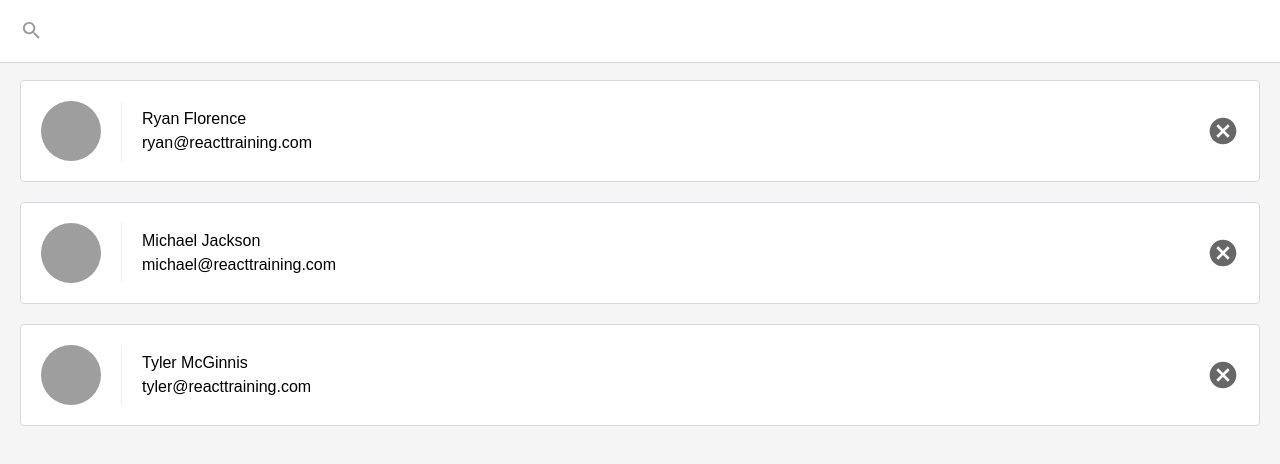
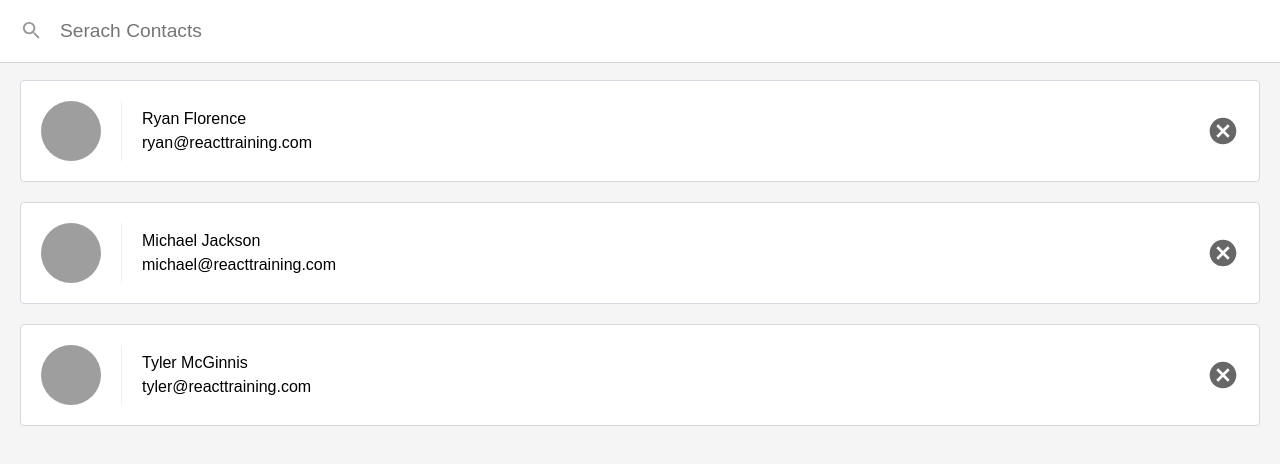
Before and after one commit to vkumar04/contacts-app, a React (Create React App) app: page / in a window 1280 px wide. Shown: the top 464 px of the page. Built offline with nearby package versions, Linux system fonts and the light colour scheme.

Commit message:
added update query function

```diff
--- a/src/ListContacts.jsx
+++ b/src/ListContacts.jsx
@@ -11,11 +11,15 @@ class ListContacts extends Component {
     query: ''
   }
 
+  updateQuery = (query) => {
+    this.setState({query: query.trim()})
+  }
+
   render() {
     return (
      <div className='list-contacts'>
        <div className='list-contacts-top'>
-        <input type='text' className='search-contacts'/>
+        <input type='text' className='search-contacts' placeholder='Serach Contacts' onChange={(event) => this.updateQuery(event.target.value)}/>
        </div>
        <ol className='contact-list'>
         {this.props.contacts.map((contact) =>
```
